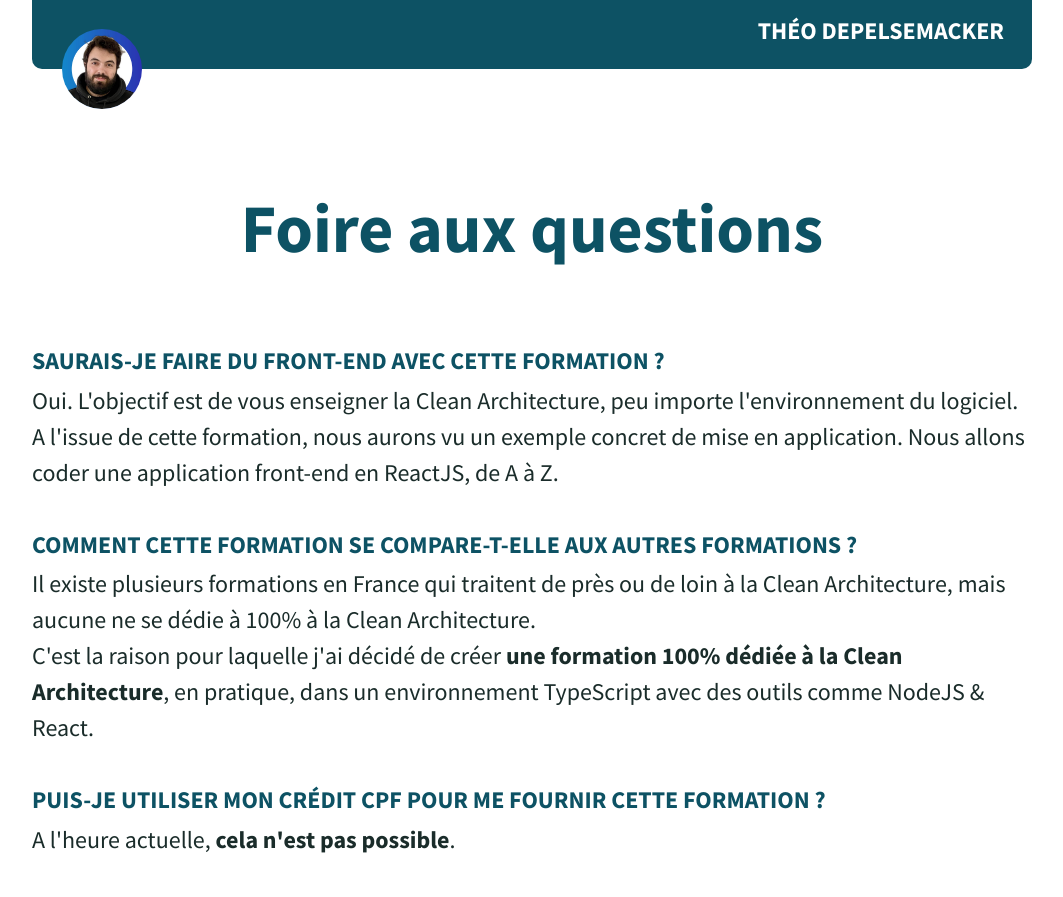
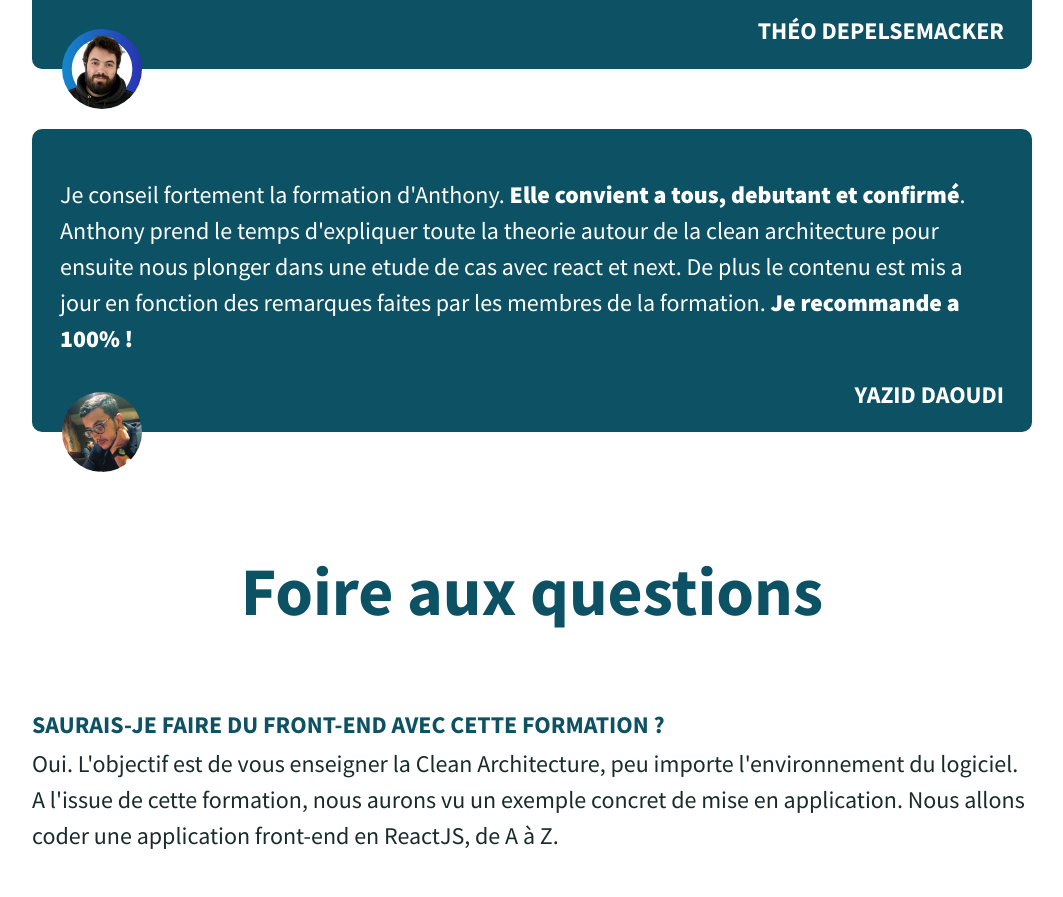
Before and after one commit to Ancyr-Academy/clean-architecture-landing-page, a Next.js app: page / in a window 1280 px wide. Shown: the part 8000-8897 px from the top of the page, without its empty margins (108-1171 px from the left). Built offline with nearby package versions, Linux system fonts and the light colour scheme.

Commit message:
task: added review

```diff
--- a/src/sections/Reviews.tsx
+++ b/src/sections/Reviews.tsx
@@ -77,6 +77,25 @@ export const Reviews: React.FC<{}> = () => {
 
             <ProfilePicture url={"/images/theodepelsmacker.jpeg"} />
           </Review>
+          <Review>
+            <Paragraph>
+              Je conseil fortement la formation d'Anthony.{" "}
+              <b>Elle convient a tous, debutant et confirmé</b>. Anthony prend
+              le temps d'expliquer toute la theorie autour de la clean
+              architecture pour ensuite nous plonger dans une etude de cas avec
+              react et next. De plus le contenu est mis a jour en fonction des
+              remarques faites par les membres de la formation.{" "}
+              <b>Je recommande a 100% !</b>
+            </Paragraph>
+            <Author
+              href="https://www.linkedin.com/in/yazid-daoudi/"
+              target="_blank"
+            >
+              Yazid Daoudi
+            </Author>
+
+            <ProfilePicture url={"/images/yaziddaoudi.jpeg"} />
+          </Review>
         </Rows>
       </Container>
     </View>
```
Also changed, not shown: public/images/yaziddaoudi.jpeg (added).
